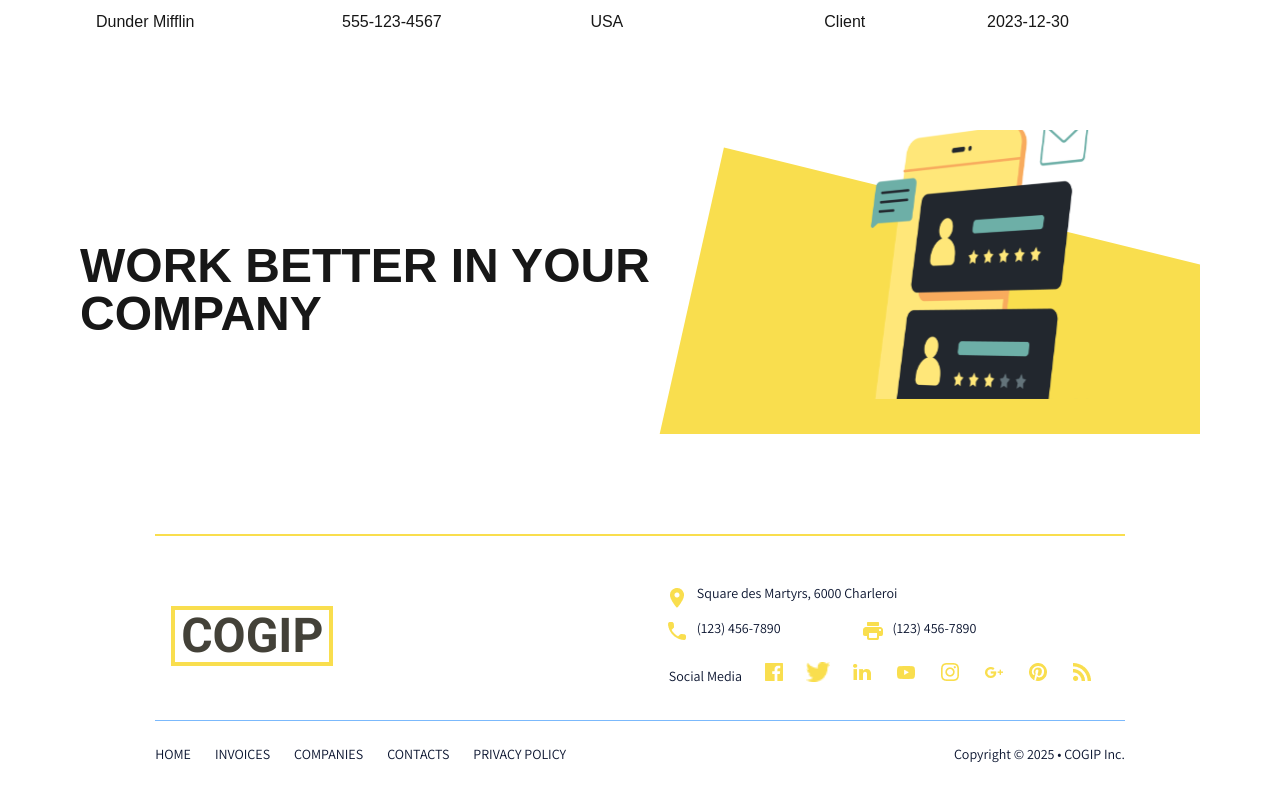
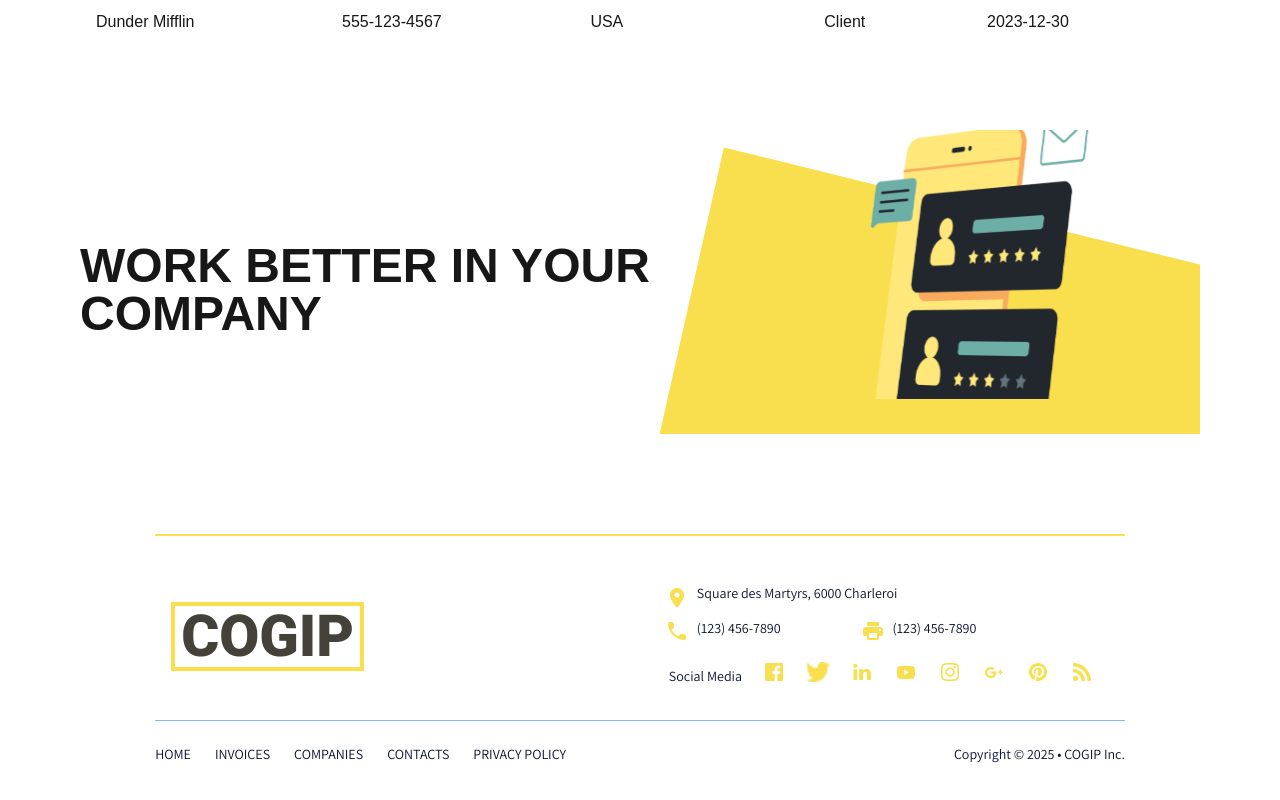
Before and after one commit to sam-sepiol1/cogip-client, a Next.js app: page / in a window 1280 px wide. Shown: the part 1853-2653 px from the top of the page. Built offline with nearby package versions, Linux system fonts and the light colour scheme.

Commit message:
add propriety for .footer-logo

```diff
--- a/app/globals.css
+++ b/app/globals.css
@@ -38,6 +38,10 @@
 
 .footer-logo {
   font-family: "Roboto", sans-serif;
+  font-size: 58px;
+  font-weight: 900;
+  line-height: 56.25px;
+  color: #434138;
 }
 
 .titlePage {
```
